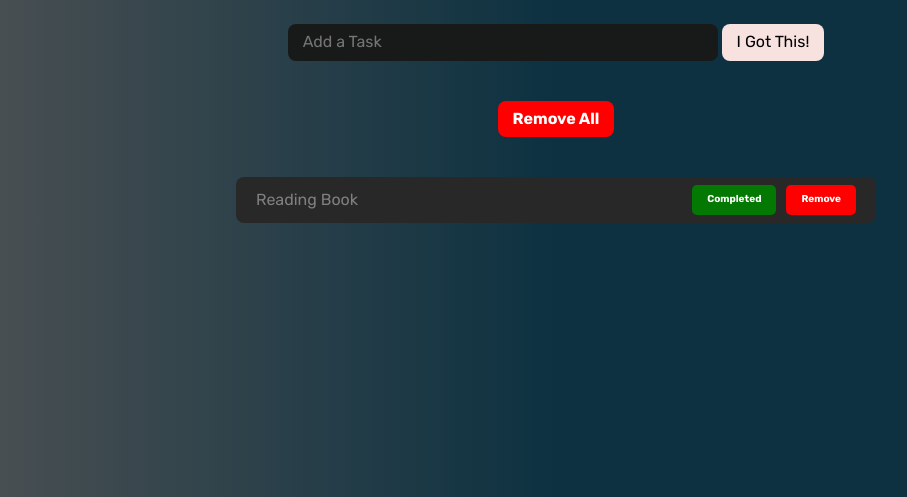
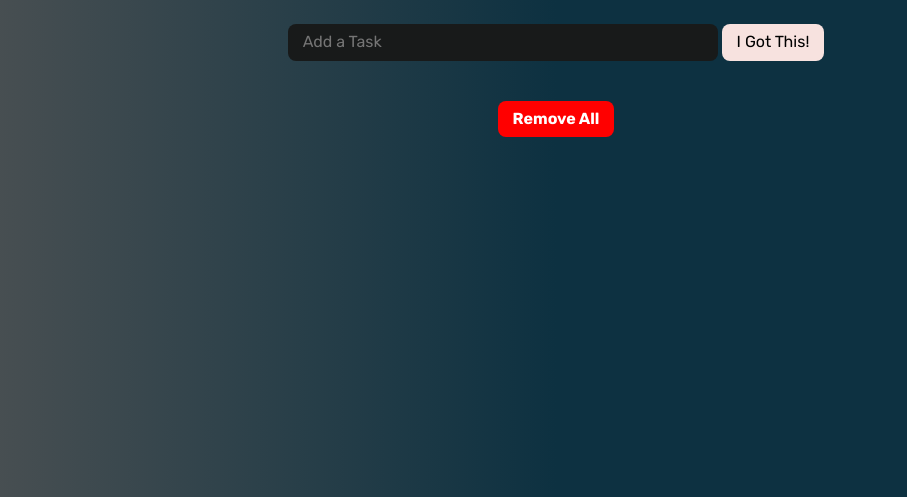
Before and after one commit to MahmoudMohamed26/To-Do-list, a plain HTML site: page index.html in a window 1280 px wide. Shown: the part 303-800 px from the top of the page, without its empty margins (84-991 px from the left). Drawn offline with Linux system fonts and the light colour scheme.

Commit message:
Update index.html

```diff
--- a/index.html
+++ b/index.html
@@ -19,14 +19,7 @@
   <div class="allContainer">
     <button class="all">Remove All</button>
   </div>
-  <div class="tasks">
-    <div class="task ">
-      <p>Reading Book</p>
-      <div class="icons">
-        <button class="green">Completed</button>
-        <button class="red">Remove</button>
-      </div>
-    </div>
+  <div class="tasks"></div>
   </div>
   <script src="main.js"></script>
 </body>
```
